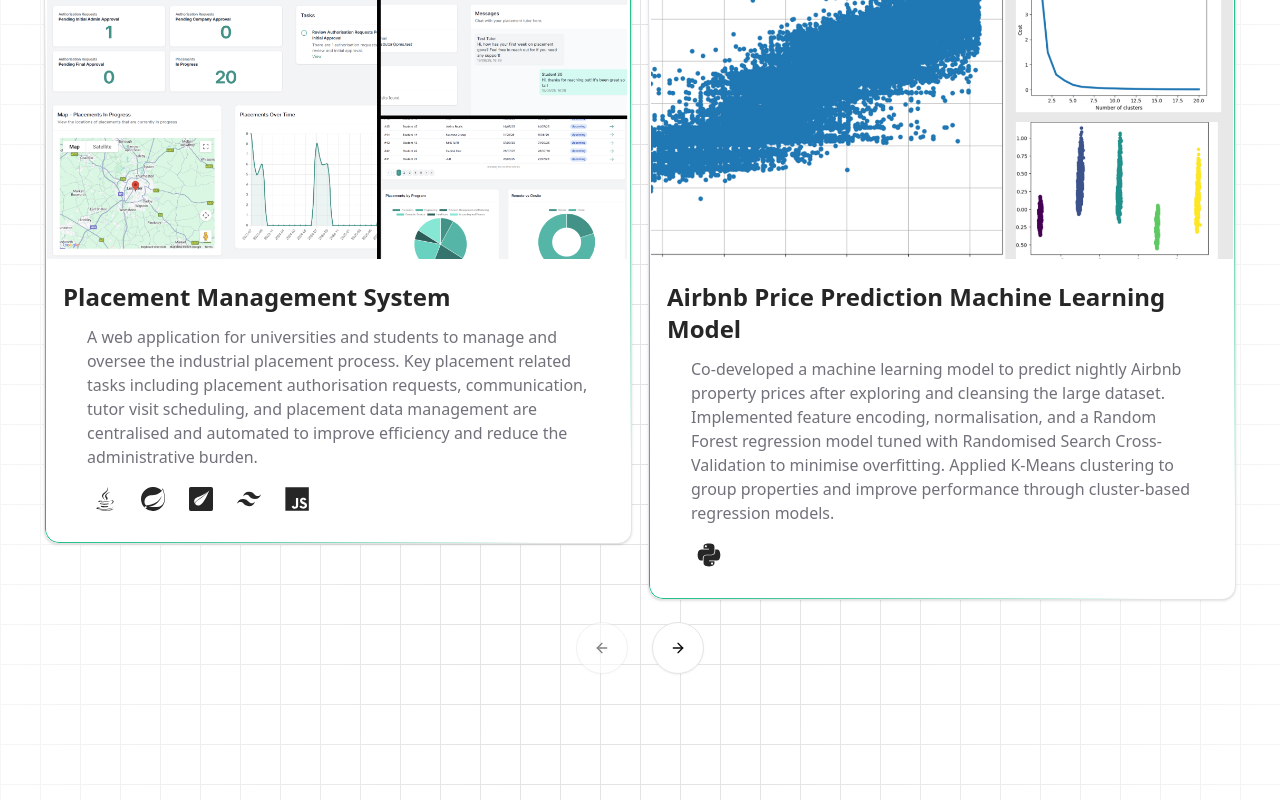
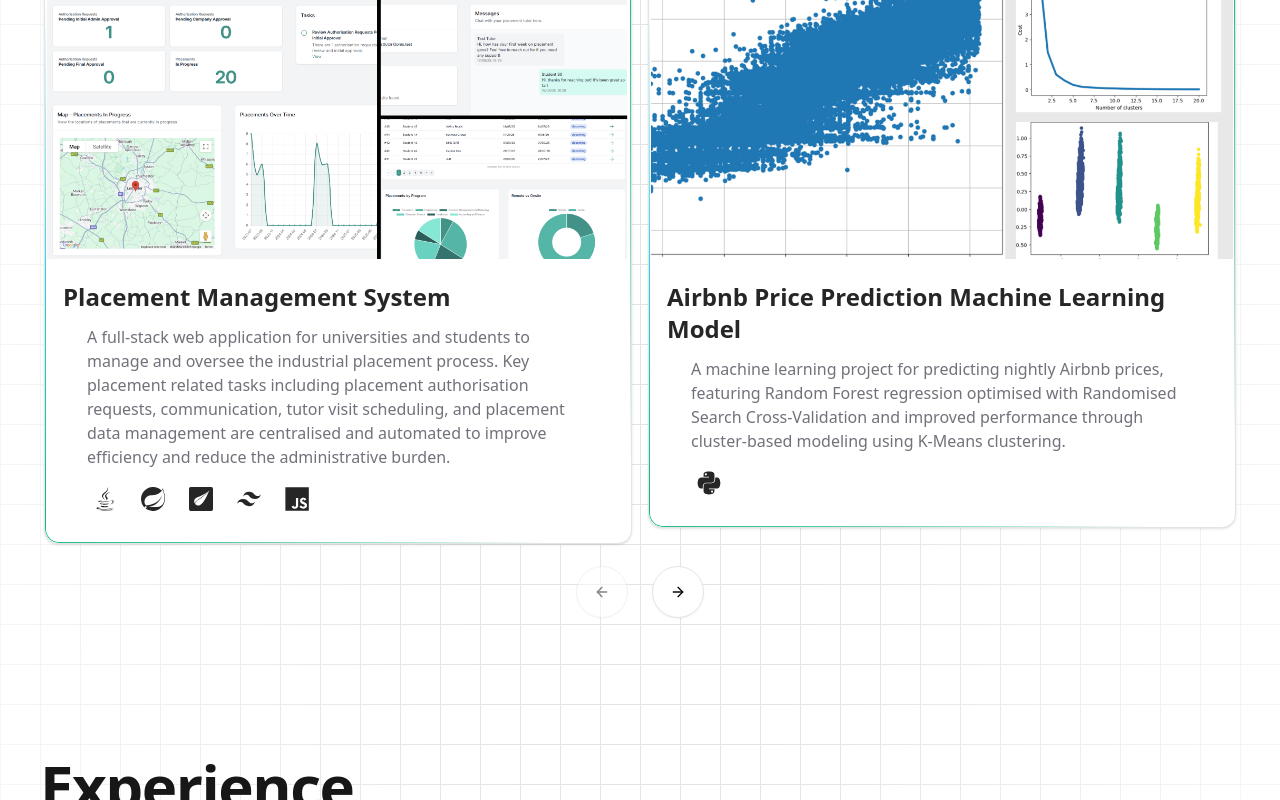
Before and after one commit to uwais-jogee/uwais-jogee.github.io, a Next.js app: page / in a window 1280 px wide. Shown: the part 1416-2216 px from the top of the page. Built offline with nearby package versions, Linux system fonts and the light colour scheme.

Commit message:
Updated projects

```diff
--- a/sections/projects-section.jsx
+++ b/sections/projects-section.jsx
@@ -39,7 +39,7 @@
                                     <CardContent className="pb-6">
                                         <div className="flex flex-col gap-3">
                                             <CardDescription className="text-sm md:text-base">
-                                                A web application for universities and students to manage and oversee
+                                                A full-stack web application for universities and students to manage and oversee
                                                 the industrial placement process. Key placement related tasks including
                                                 placement authorisation requests, communication, tutor visit scheduling,
                                                 and placement data management are centralised and automated to improve
@@ -81,12 +81,10 @@
                                     <CardContent className="pb-6">
                                         <div className="flex flex-col gap-3">
                                             <CardDescription className="text-sm md:text-base">
-                                                Co-developed a machine learning model to predict nightly Airbnb property
-                                                prices after exploring and cleansing the large dataset. Implemented
-                                                feature encoding, normalisation, and a Random Forest regression model
-                                                tuned with Randomised Search Cross-Validation to minimise overfitting.
-                                                Applied K-Means clustering to group properties and improve performance
-                                                through cluster-based regression models.
+                                                A machine learning project for predicting nightly Airbnb prices,
+                                                featuring Random Forest regression optimised with Randomised Search
+                                                Cross-Validation and improved performance through cluster-based modeling
+                                                using K-Means clustering.
                                             </CardDescription>
                                             <div className="flex flex-wrap gap-3">
                                                 <TechIconSmall name="Python" icon={Icons.python}/>
@@ -177,7 +175,7 @@
                                 <ShineBorder shineColor={["#22d3ee", "#10b981"]}/>
                                 {/*Image container*/}
                                 <div className="relative w-full h-72 rounded-t-lg overflow-hidden">
-                                    <Image src="/"
+                                    <Image src="/images/petition-platform.png"
                                            alt="Screenshot of Petition Platform"
                                            layout="fill"
                                            objectFit="cover"
@@ -193,6 +191,10 @@
                                     <CardContent className="pb-6">
                                         <div className="flex flex-col gap-3">
                                             <CardDescription className="text-sm md:text-base">
+                                                A full-stack web application that enables citizens to create, sign, and
+                                                track petitions with secure QR code based registration and role-based
+                                                access. Includes dashboards for petition management, responses,
+                                                signature tracking, and a RESTful Open Data API for petition records.
                                             </CardDescription>
                                             <div className="flex flex-wrap gap-3">
                                                 <TechIconSmall name="Java" icon={Icons.java}/>
@@ -214,7 +216,7 @@
                                 <ShineBorder shineColor={["#22d3ee", "#10b981"]}/>
                                 {/*Image container*/}
                                 <div className="relative w-full h-72 rounded-t-lg overflow-hidden">
-                                    <Image src="/"
+                                    <Image src="/images/stock-market-simulator.png"
                                            alt="Screenshot of Stock Market Simulator"
                                            layout="fill"
                                            objectFit="cover"
@@ -230,6 +232,11 @@
                                     <CardContent className="pb-6">
                                         <div className="flex flex-col gap-3">
                                             <CardDescription className="text-sm md:text-base">
+                                                A program simulating the processing of buy and sell orders for a single
+                                                company, handling market and limit orders with priority-based matching.
+                                                Executes trades according to order type and arrival time, supports
+                                                partial order fulfillment, updates pending orders in real-time, and logs
+                                                executed and unexecuted orders to output files.
                                             </CardDescription>
                                             <div className="flex flex-wrap gap-3">
                                                 <TechIconSmall name="C++" icon={Icons.cpp}/>
@@ -240,46 +247,13 @@
                             </Card>
                         </CarouselItem>
 
-                        {/*Task Management Application*/}
-                        <CarouselItem className="md:basis-1/2">
-                            <Card
-                                className="relative overflow-hidden w-full p-0.5 gap-5.5 transition-transform duration-300 hover:scale-[1.01] hover:shadow-lg">
-                                <ShineBorder shineColor={["#22d3ee", "#10b981"]}/>
-                                {/*Image container*/}
-                                <div className="relative w-full h-72 rounded-t-lg overflow-hidden">
-                                    <Image src="/"
-                                           alt="Screenshot of Task Management Application"
-                                           layout="fill"
-                                           objectFit="cover"
-                                           className=""
-                                    />
-                                </div>
-                                {/*Title and Description container*/}
-                                <div className="mx-4">
-                                    <CardTitle
-                                        className="text-xl sm:text-2xl font-bold text-neutral-800 dark:text-neutral-100 pb-3">
-                                        Task Management Application
-                                    </CardTitle>
-                                    <CardContent className="pb-6">
-                                        <div className="flex flex-col gap-3">
-                                            <CardDescription className="text-sm md:text-base">
-                                            </CardDescription>
-                                            <div className="flex flex-wrap gap-3">
-                                                <TechIconSmall name="HTML" icon={Icons.html}/>
-                                                <TechIconSmall name="CSS" icon={Icons.css}/>
-                                                <TechIconSmall name="JavaScript" icon={Icons.javaScript}/>
-                                            </div>
-                                        </div>
-                                    </CardContent>
-                                </div>
-                            </Card>
-                        </CarouselItem>
+                    </CarouselContent>
 
-                    </CarouselContent>
                     <div className="flex items-center justify-center gap-6">
                         <CarouselPrevious className="relative inset-auto size-10 md:size-13 hover:cursor-pointer"/>
                         <CarouselNext className="relative inset-auto size-10 md:size-13 hover:cursor-pointer"/>
                     </div>
+
                 </Carousel>
             </div>
         </section>
```
Also changed, not shown: public/images/petition-platform.png (added), 1 other file (tests, documents, lock files or other folders).
